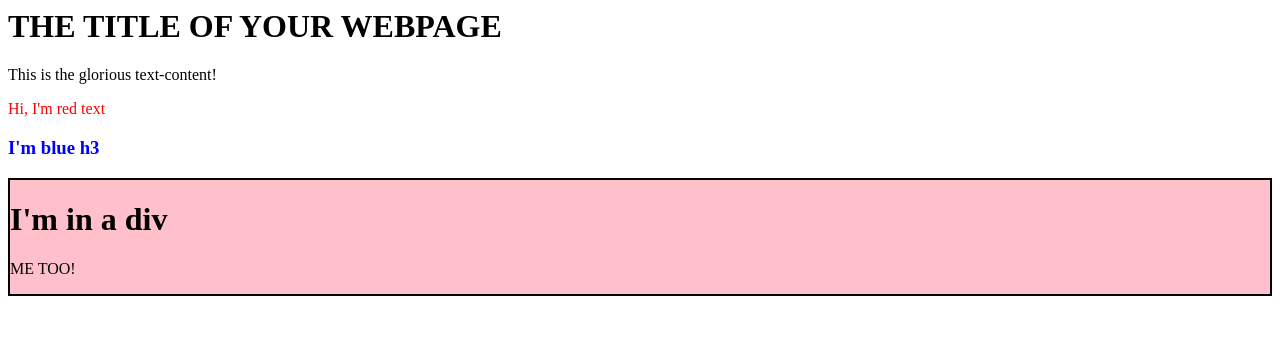
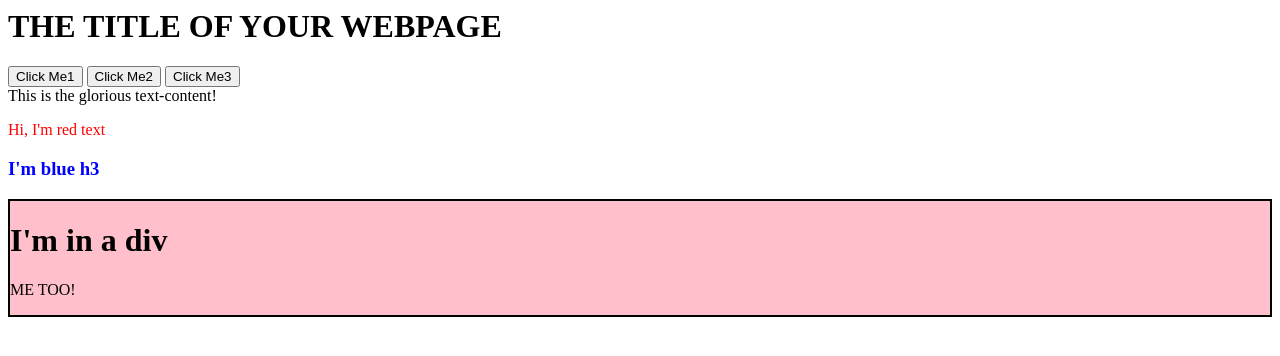
Before and after one commit to dealant/javascriptgame, a plain HTML site: page dompractice.html in a window 1280 px wide. Drawn offline with Linux system fonts and the light colour scheme.

Commit message:
practicing various DOM tools

```diff
--- a/dompractice.html
+++ b/dompractice.html
@@ -2,7 +2,12 @@
     <h1>
       THE TITLE OF YOUR WEBPAGE
     </h1>
-    <div id="container"></div>
+    <div id="container">
+      <button id="btn0">Click Me1</button>
+      <button id="btn1">Click Me2</button>
+      <button id="btn2">Click Me3</button>
+
+    </div>
 
    <script>
         const container = document.querySelector('#container');
@@ -45,6 +50,14 @@
         content1.appendChild(p_content);
         container.appendChild(content1);
 
+      const buttons = document.querySelectorAll('button');
+      buttons.forEach((button)=>{
+        button.addEventListener('click', ()=>{
+          alert(button.id);
+        })
+      })
+
+
 
       </script>
 
```
